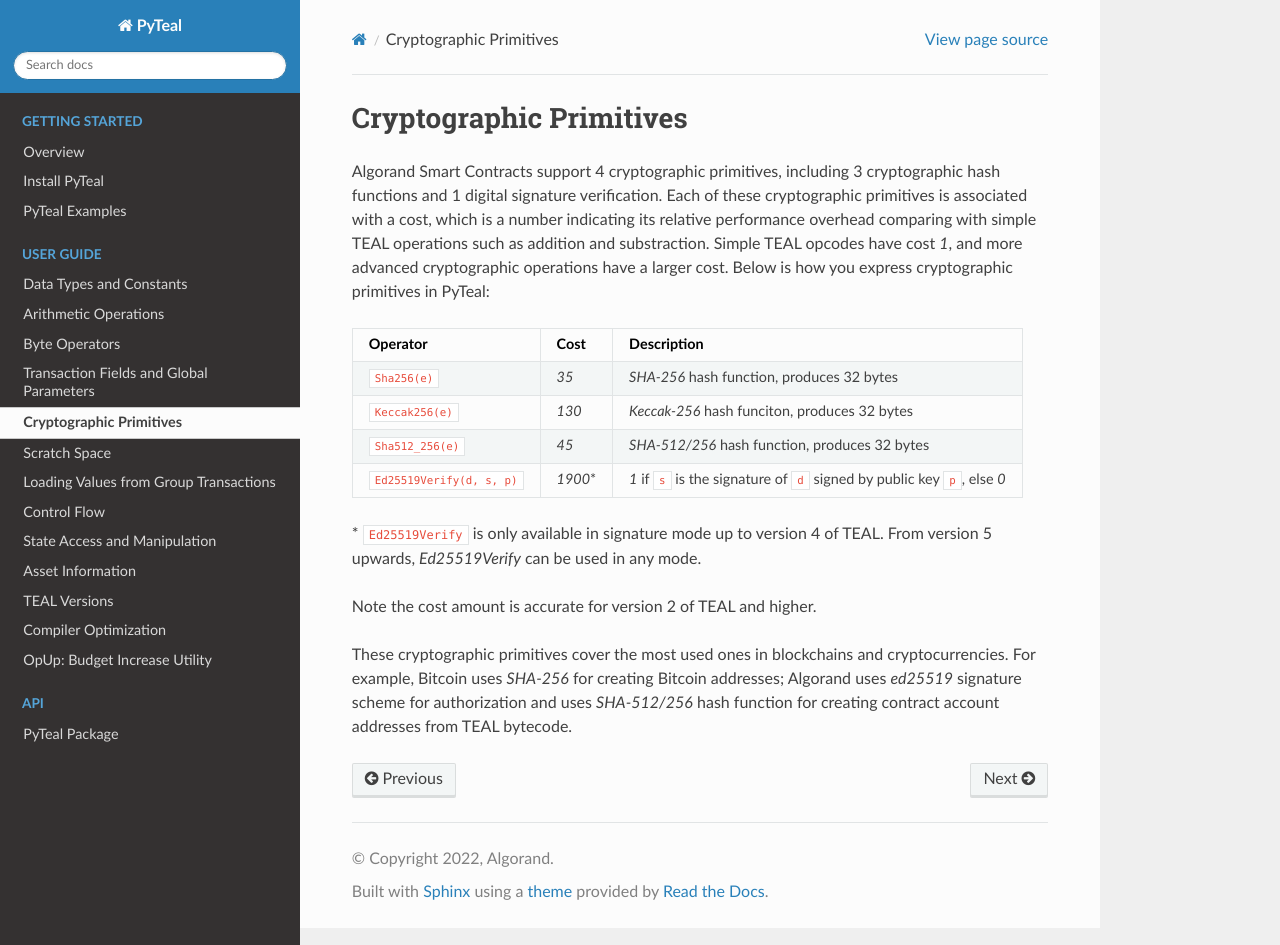
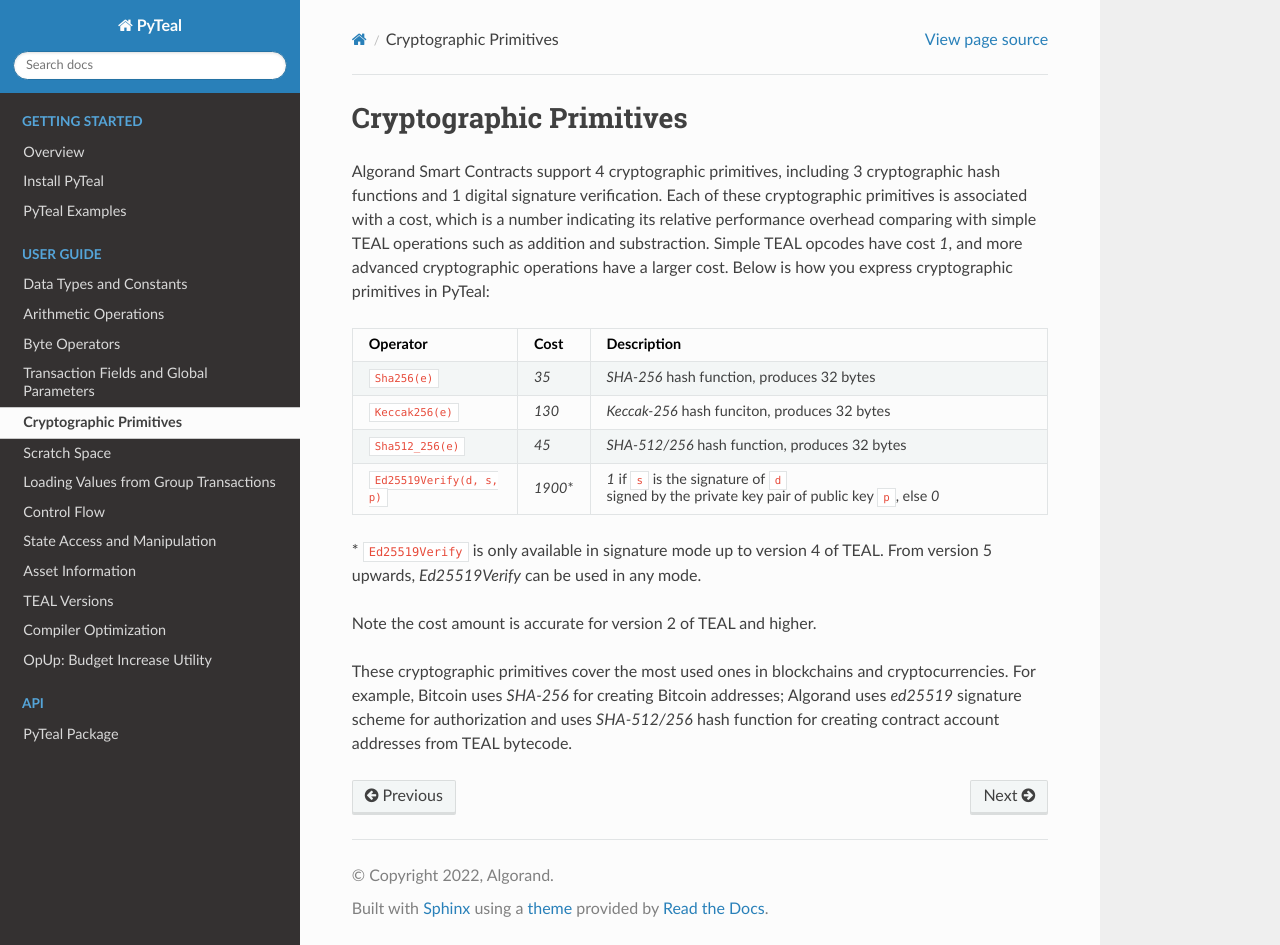
Before and after one commit to algorand/pyteal, a Sphinx documentation site: the page built from docs/crypto.rst, in a window 1280 px wide and 945 px high. Built offline with Sphinx 7.4.7 and the Read the Docs theme 2.0.0, drawn with Linux system fonts in a browser that asks for light colours.

```diff
--- a/docs/crypto.rst
+++ b/docs/crypto.rst
@@ -17,7 +17,7 @@
 :code:`Sha256(e)`               `35`      `SHA-256` hash function, produces 32 bytes
 :code:`Keccak256(e)`            `130`     `Keccak-256` hash funciton, produces 32 bytes
 :code:`Sha512_256(e)`           `45`      `SHA-512/256` hash function, produces 32 bytes
-:code:`Ed25519Verify(d, s, p)`  `1900`\*  `1` if :code:`s` is the signature of :code:`d` signed by public key :code:`p`, else `0`
+:code:`Ed25519Verify(d, s, p)`  `1900`\*  `1` if :code:`s` is the signature of :code:`d` signed by the private key pair of public key :code:`p`, else `0`
 =============================== ========= ========================================================================================
 
 \* :code:`Ed25519Verify` is only available in signature mode up to version 4 of TEAL. From version 5 upwards, `Ed25519Verify` can be used in any mode.
```
